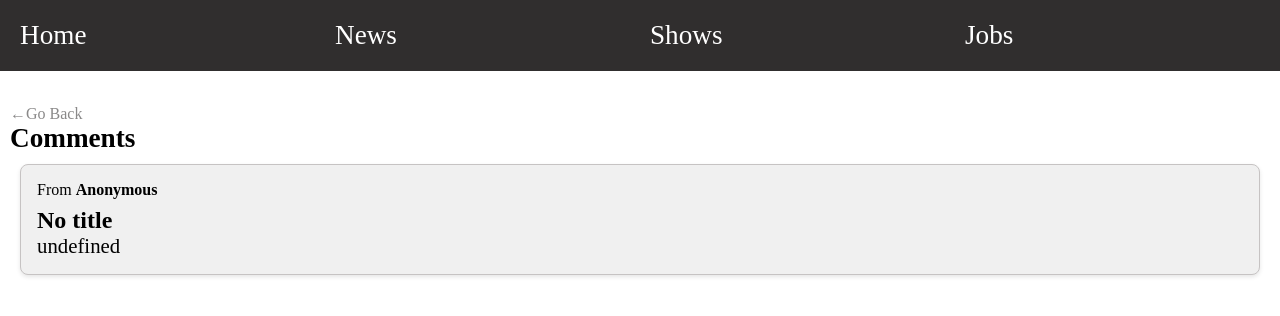
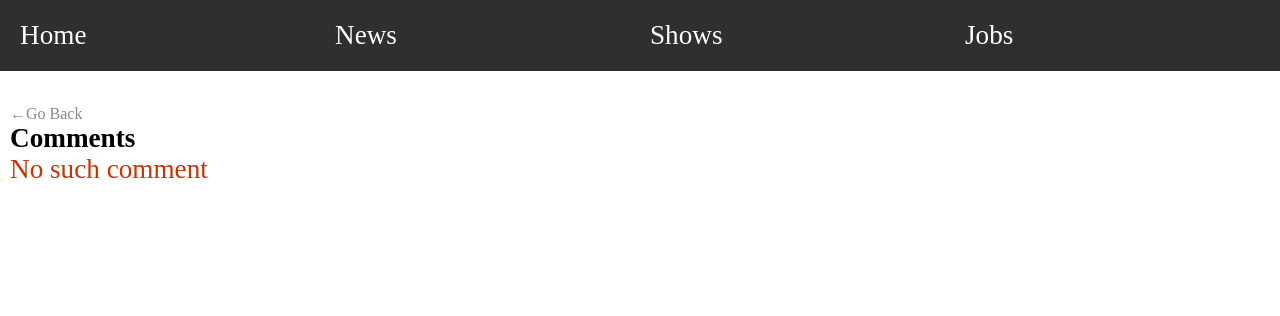
Before and after one commit to ViktorKW/perfsys_task, a React (Vite) app: page /perfsys_task/jobs/comments/1 in a window 1280 px wide. Shown: the top 316 px of the page. Built offline with nearby package versions, Linux system fonts and the light colour scheme; no server answers.

Commit message:
fix CommentsPage white page on non-existent id

```diff
--- a/src/api.ts
+++ b/src/api.ts
@@ -31,19 +31,19 @@ export async function getNews():Promise<TResource[]>{
 		const response = await axios.get(NEWS_URL)
 		return response.data as TResource[]
 	} catch(e){
-		console.error("Error at getJobs api", e)
+		console.error("Error at getNews api", e)
 		return [] as TResource[]
 	}
 }
 
-export async function getComment(id:string|number):Promise<TComment>{
+export async function getComment(id:string|number):Promise<TComment | null>{
 	const COMMENTS_URL = `${BASIC_URL}/item/${id}.json`
 
 	try{
 		const response = await axios.get(COMMENTS_URL)
-		return response.data as TComment
+		return response.data ? response.data as TComment : null
 	} catch(e){
-		console.error("Error at getJobs api", e)
-		return {} as TComment
+		console.error("Error at getComment api", e)
+		return null
 	}
 }
--- a/src/pages/CommentsPage/CommentsPage.tsx
+++ b/src/pages/CommentsPage/CommentsPage.tsx
@@ -7,7 +7,7 @@ import Comment from "../../components/Comment/Comment"
 
 export default function CommentsPage(){
 	const [isLoaded, setIsLoaded] = useState<boolean>(false)
-	const [comment, setComment] = useState<TComment>({} as TComment)
+	const [comment, setComment] = useState<TComment | null>(null)
 	const navigate = useNavigate()
 
     type CommentsParams = {
@@ -17,7 +17,8 @@ export default function CommentsPage(){
 
     useEffect(()=>{
     	async function initCommentsPage(){
-    		const newComment:TComment = await getComment(id as string)
+    		const newComment:TComment|null = await getComment(id as string)
+    		console.log("newComment", newComment)
     		setComment(newComment)
     		setIsLoaded(true)
     	}
@@ -29,12 +30,23 @@ export default function CommentsPage(){
     	navigate(-1)
     }
 
+    const renderComment = ()=>{
+    	if(isLoaded === false){
+    		return <p className="p-10 text-medium support-color">Loading...</p>
+    	}
+    	else if(isLoaded && comment !== null){
+    		return <Comment comment={comment}/>
+    	} else if(isLoaded && comment === null){
+    		return <p className="p-10 warning-color text-large">No such comment</p>
+    	}
+    }
+
     return (
     	<div className="comments-page">
     		<p className="go-back text-small support-color" onClick={handleGoBack}>{String.fromCharCode(8592)}Go Back</p>
     		<p className="comment-header text-large"><b>Comments</b></p>
 
-    		{ isLoaded ? <Comment comment={comment}/> : <p className="loading text-medium support-color">Loading...</p> }
+    		{ renderComment() }
     	</div>
     )
 }
```
